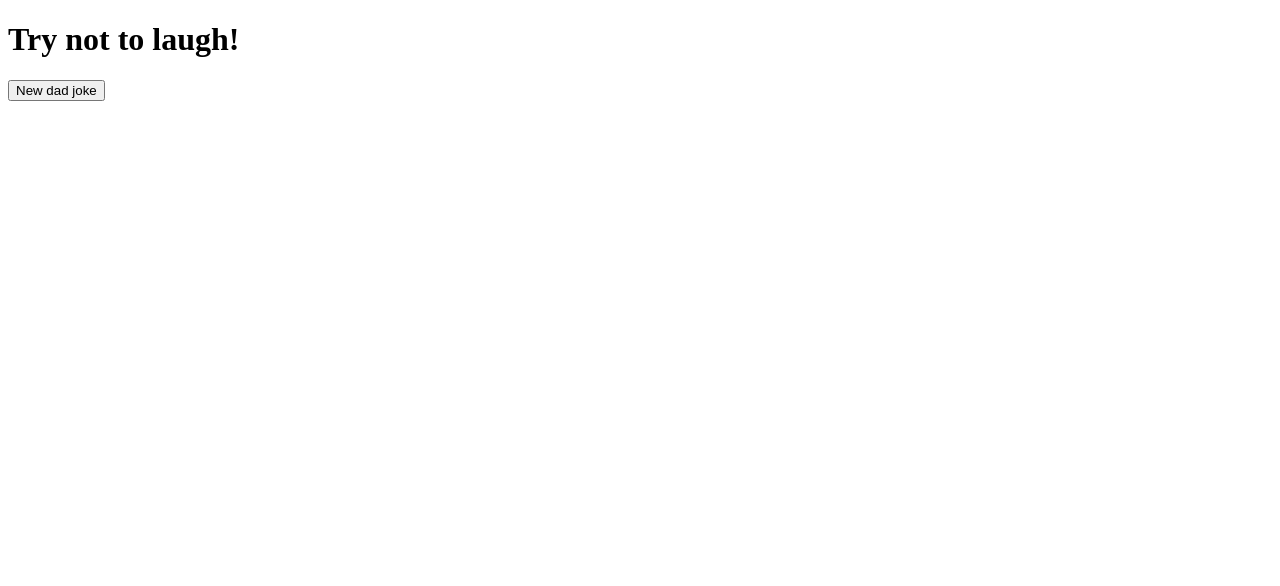
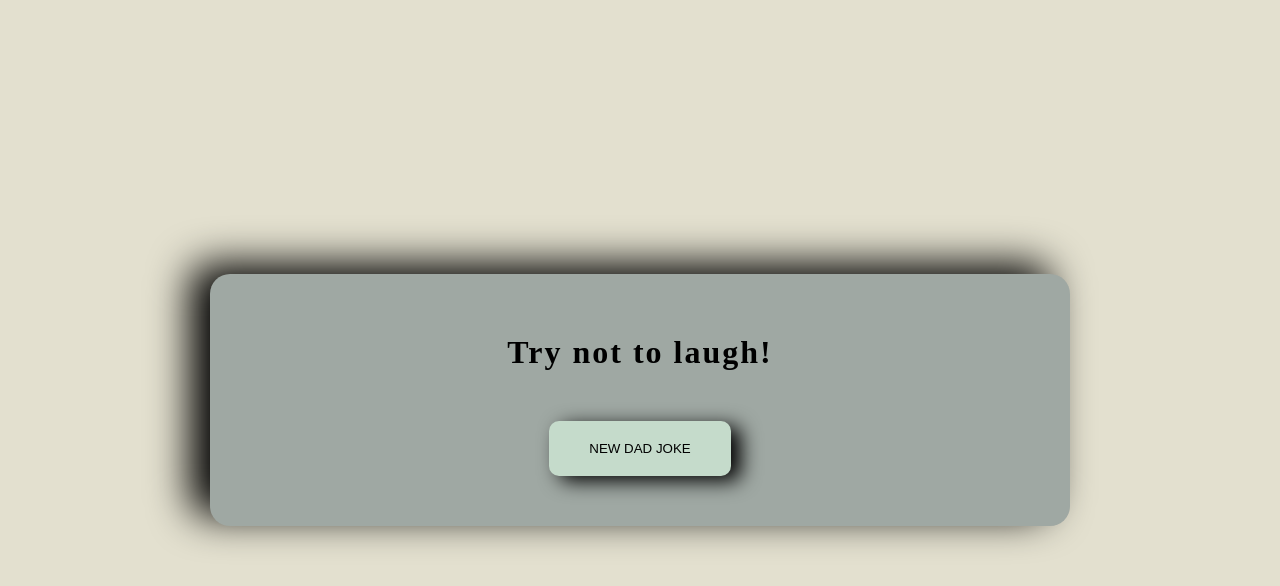
Before and after one commit to N0ksa/10_dad-jokes, a plain HTML site: page index.html in a window 1280 px wide. Drawn offline with Linux system fonts and the light colour scheme; no server answers.

Commit message:
Add final touch

```diff
--- a/index.html
+++ b/index.html
@@ -4,6 +4,7 @@
     <meta charset="UTF-8">
     <meta name="viewport" content="width=device-width, initial-scale=1.0">
     <title>Infinite dad jokes</title>
+    <link rel="stylesheet" href="./style.css">
 </head>
 <body>
     <div class="container">
@@ -11,4 +12,9 @@
         <div class="joke"></div>
         <button class="btn">New dad joke</button>
     </div>
+
+
 </body>
+
+<script src="./script.js"></script>
+</html>
--- a/style.css
+++ b/style.css
@@ -49,6 +49,8 @@ h1{
     text-transform: uppercase;
 
     transform: box-shadow 20ms linear;
+
+    cursor: pointer;
 }
 
 .bnt:focus{
@@ -61,4 +63,5 @@ h1{
 
 .btn:active{
     box-shadow: none;
+    transform: scale(0.9);
 }
```
Also changed, not shown: script.html (deleted), style.html (deleted).
